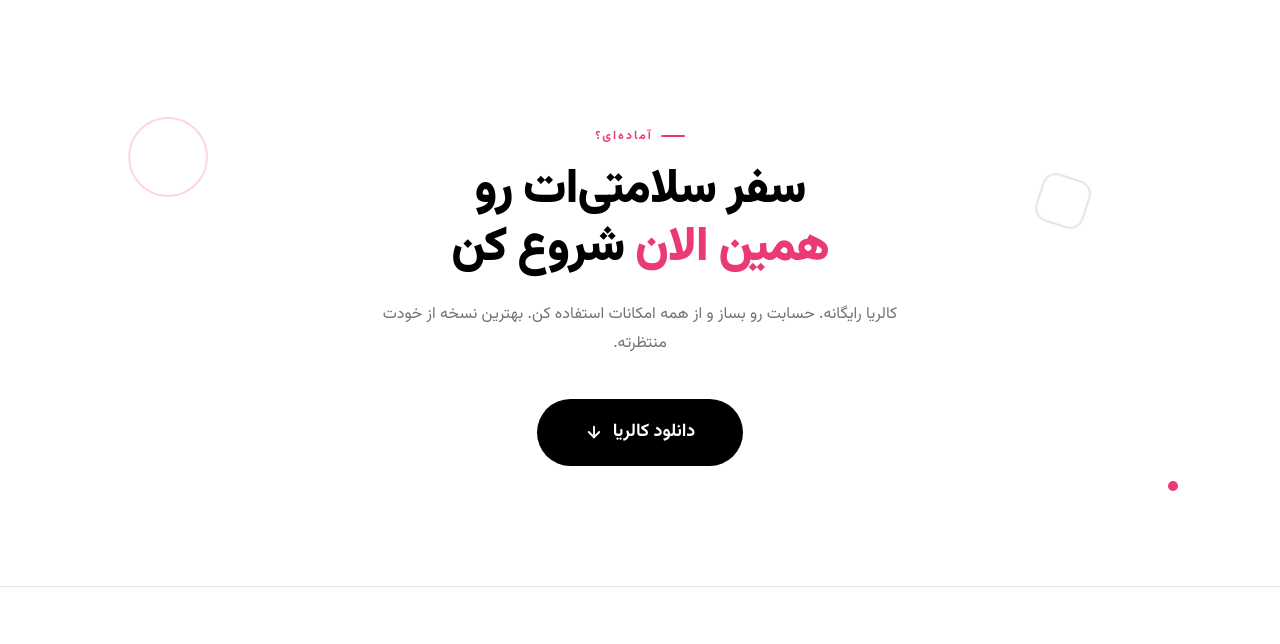
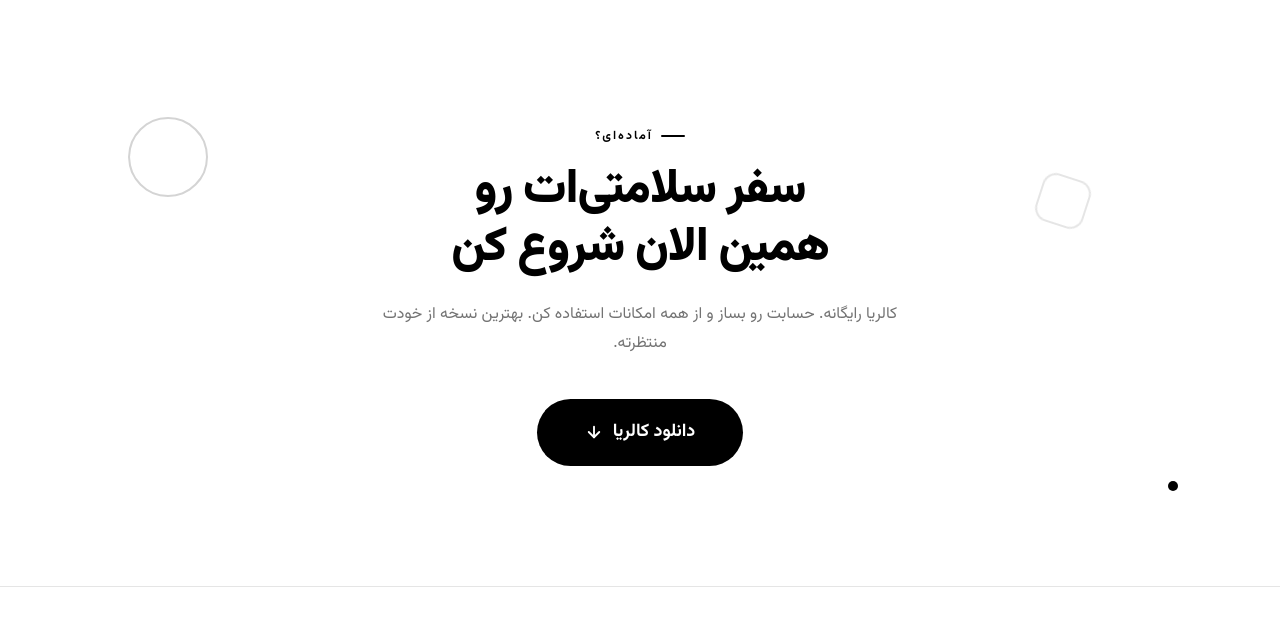
Before and after one commit to sohrabTT/landing, a website: page index.html in a window 1280 px wide. Shown: the top 644 px of the page. Drawn offline with Linux system fonts and the light colour scheme.

Commit message:
Change pink colors to black

```diff
--- a/index.html
+++ b/index.html
@@ -23,9 +23,9 @@
     :root {
       --white: #ffffff;
       --black: #000000;
-      --pink: #EA3976;
-      --pink-light: #FFF0F3;
-      --pink-mid: #FFD6E0;
+      --pink: #000000;
+      --pink-light: #F5F5F5;
+      --pink-mid: #D4D4D4;
       --blue: #3B82F6;
       --blue-light: #EFF6FF;
       --blue-mid: #BFDBFE;
```
